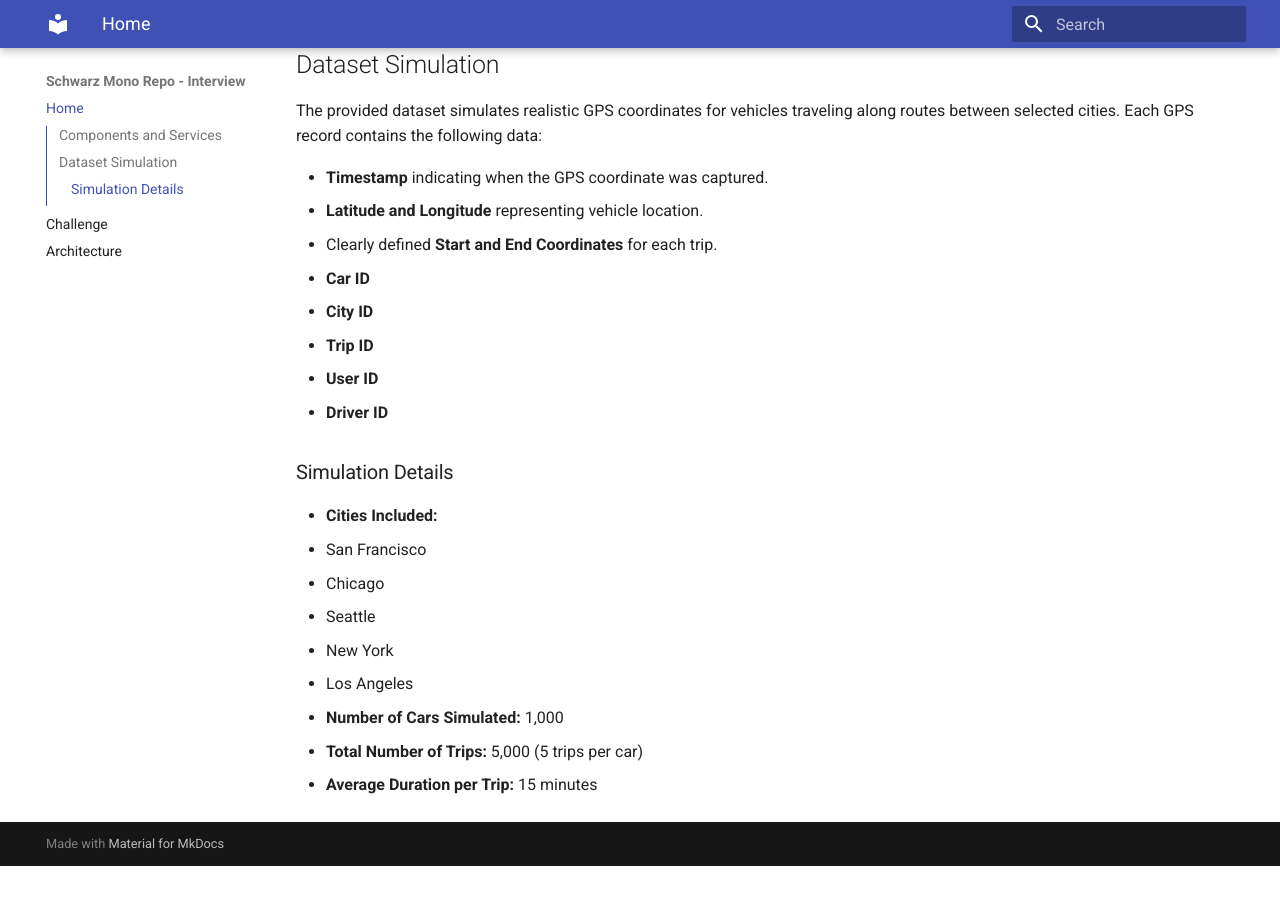
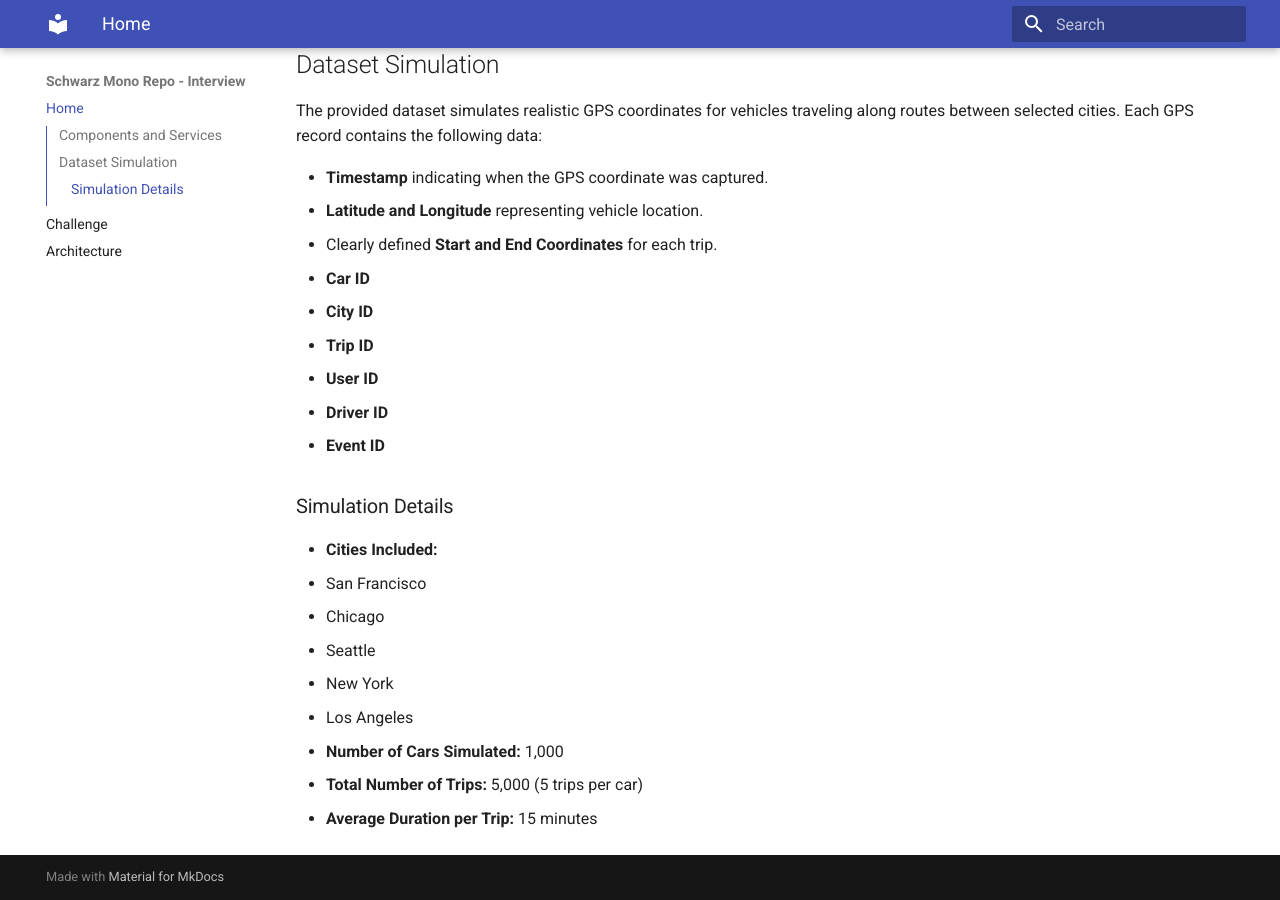
Before and after one commit to biancaberdugo/schwarz-mono-repo, an MkDocs documentation site: the page built from pages/docs/index.md, in a window 1280 px wide and 900 px high, scrolled down 584 px. Built offline with MkDocs 1.6.1 and Material for MkDocs 9.7.7, drawn with Linux system fonts in a browser that asks for light colours; before the commit the page ends 1450 px from its top, so only the background shows below that.

Commit message:
doc update

```diff
--- a/pages/docs/index.md
+++ b/pages/docs/index.md
@@ -28,6 +28,7 @@ The provided dataset simulates realistic GPS coordinates for vehicles traveling
 - **Trip ID**
 - **User ID**
 - **Driver ID**
+- **Event ID**
 
 ### Simulation Details
 
```
